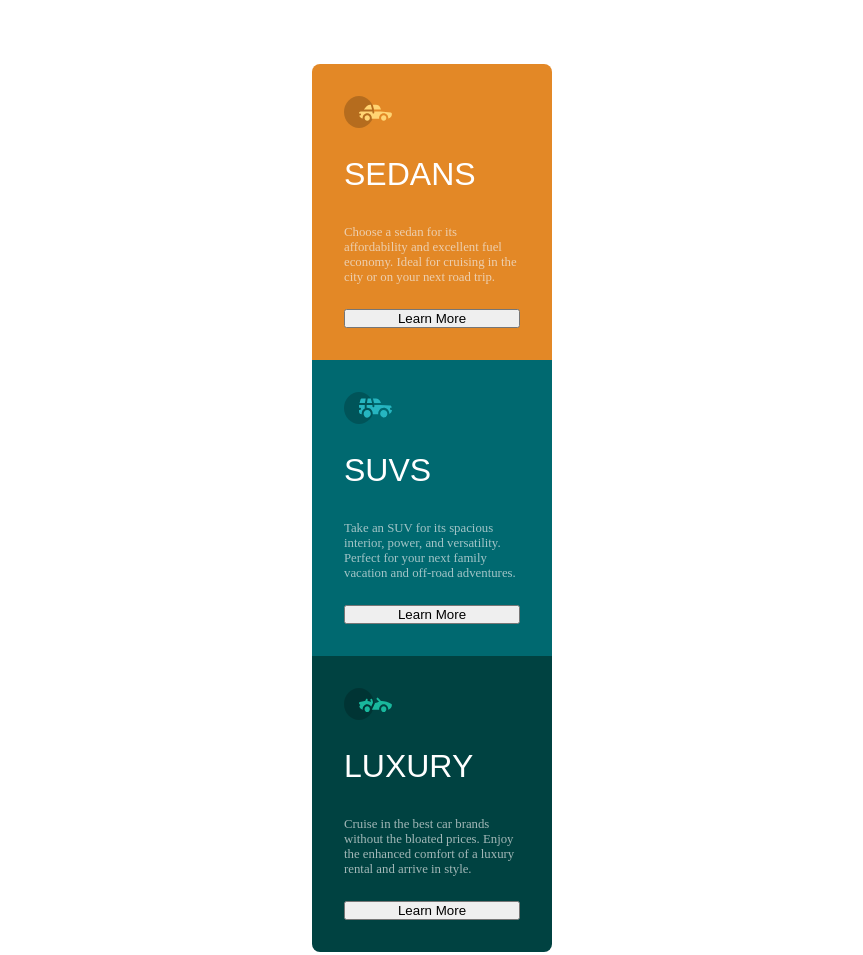
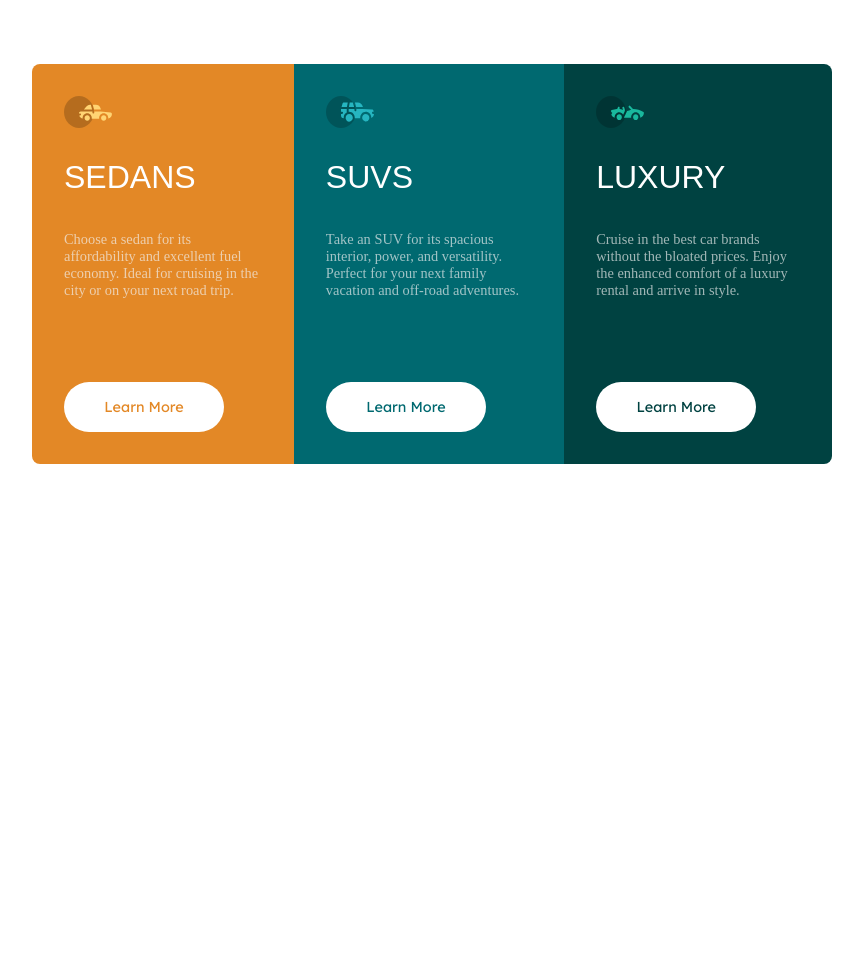
Before and after one commit to feliperossibr/3-column-preview-card, a plain HTML site: page index.html in a window 1280 px wide. Shown: the whole page, without its empty margins (208-1071 px from the left). After the commit the page ends 800 px from the top, so only its background shows below. Drawn offline with Linux system fonts and the light colour scheme; a web font is replaced by a local one.

Commit message:
finalizando o projeto

```diff
--- a/index.html
+++ b/index.html
@@ -23,7 +23,7 @@
             Choose a sedan for its affordability and excellent fuel economy. Ideal for cruising in the city
             or on your next road trip.
         </p>
-        <button type="submit">
+        <button type="submit" id="btn-sedans">
           Learn More
         </button>
       </div>
@@ -37,7 +37,7 @@
           Take an SUV for its spacious interior, power, and versatility. Perfect for   your next family vacation
           and off-road adventures.
         </p>
-        <button type="submit">
+        <button type="submit" id="btn-suvs">
           Learn More
         </button>
       </div>
@@ -51,7 +51,7 @@
           Cruise in the best car brands without the bloated prices. Enjoy the enhanced comfort of a luxury
           rental and arrive in style.
         </p>
-        <button type="submit">
+        <button type="submit" id="btn-luxury">
           Learn More
         </button>
       </div>
--- a/styles/global.css
+++ b/styles/global.css
@@ -42,13 +42,13 @@ h1 {
 
 p {
   color: var(--light-gray);
-  font-size: .8rem;
+  font-size: .9rem;
 
   margin-bottom: 1.5rem;
 }
 
 .cards-wrapper{
-  width: 15rem;
+  width: 18rem;
 
   & > .card-sedans {
     background-color: var(--bright-orange);
@@ -69,6 +69,17 @@ p {
   }
 }
 
+button {
+  border: none;
+  border-radius: 2rem;
+
+  padding: 1rem;
+  width: 10rem;
+
+  font: 400 .9rem var(--ff-paragraph);
+  cursor: pointer;
+}
+
 .padding {
   padding: 2rem;
 }
@@ -84,3 +95,79 @@ p {
 .flex-column {
   flex-direction: column;
 }
+
+#btn-sedans {
+  background-color: var(--white);
+  color: var(--bright-orange);
+
+  &:hover {
+    background-color: var(--bright-orange);
+    color: var(--white);
+    border: 1px solid var(--white);
+  }
+}
+
+#btn-suvs {
+  background-color: var(--white);
+  color: var(--dark-cyan);
+
+  &:hover {
+    background-color: var(--dark-cyan);
+    color: var(--white);
+    border: 1px solid var(--white);
+  }
+}
+
+#btn-luxury {
+  background-color: var(--white);
+  color: var(--very-dark-cyan);
+
+  &:hover {
+    background-color: var(--very-dark-cyan);
+    color: var(--white);
+    border: 1px solid var(--white);
+  }
+}
+
+@media screen and ( width >= 1280px) {
+  .cards-wrapper {
+    display: flex;
+    align-items: center;
+    justify-content: center;
+    width: 50rem;
+    height: auto;
+
+
+    & > .card-sedans {
+      border-bottom-left-radius: .5rem;
+      border-top-right-radius: 0;
+      height: 25rem;
+      justify-content: space-between;
+
+      & > p {
+        margin-bottom: 5rem;
+      }
+    }
+
+    & > .card-suvs {
+      height: 25rem;
+      justify-content: space-between;
+
+      & > p {
+        margin-bottom: 5rem;
+      }
+    }
+
+    & > .card-luxury {
+      border-bottom-left-radius: 0;
+      border-top-right-radius: .5rem;
+
+      height: 25rem;
+      justify-content: space-between;
+
+      & > p {
+        margin-bottom: 5rem;
+      }
+    }
+  }
+}
```
